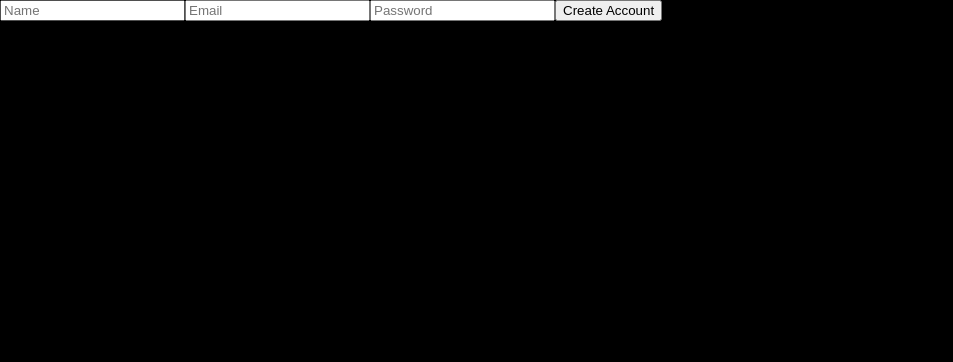
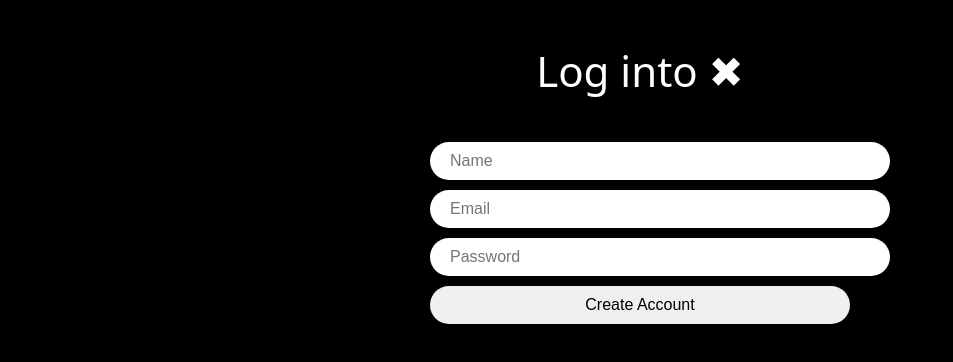
Before and after one commit to always97/xwitter, a React (Vite) app: page /create-account in a window 1280 px wide. Shown: the top 362 px of the page, without its empty margins (0-953 px from the left). Built offline with nearby package versions, Linux system fonts and the light colour scheme.

Commit message:
feat: CreateAccount Page 기능 구현 (추후 firebase 추가)

```diff
--- a/src/App.tsx
+++ b/src/App.tsx
@@ -4,10 +4,11 @@
 import Profile from "./routes/profile";
 import Login from "./routes/login";
 import CreateAccount from "./routes/create-account";
-import { createGlobalStyle } from "styled-components";
+import styled, { createGlobalStyle } from "styled-components";
 import reset from "styled-reset";
 import { useEffect, useState } from "react";
 import LoadingScreen from "./components/loading-screen";
+import { auth } from "./firebase";
 
 const router = createBrowserRouter([
   {
@@ -43,10 +44,17 @@
   }
 `;
 
+const Wrapper = styled.div`
+  height: 100vh;
+  display: flex;
+  justify-content: center;
+`;
+
 function App() {
   const [isLoading, setIsLoading] = useState(true);
   const init = async () => {
     // wait for firebase
+    await auth.authStateReady();
     setIsLoading(false);
   };
 
@@ -55,10 +63,10 @@
   }, []);
 
   return (
-    <>
+    <Wrapper>
       <GlobalStyles />
       {isLoading ? <LoadingScreen /> : <RouterProvider router={router} />}
-    </>
+    </Wrapper>
   );
 }
 
--- a/src/routes/create-account.tsx
+++ b/src/routes/create-account.tsx
@@ -1,17 +1,47 @@
 import React, { useState } from "react";
 import { styled } from "styled-components";
 
-const Wrapper = styled.div``;
+const Wrapper = styled.div`
+  height: 100%;
+  display: flex;
+  flex-direction: column;
+  align-items: center;
+  width: 420px;
+  padding: 50px 0px;
+`;
 
-const Form = styled.form``;
+const Title = styled.h1`
+  font-size: 42px;
+`;
 
-const Input = styled.input``;
+const Form = styled.form`
+  margin-top: 50px;
+  display: flex;
+  flex-direction: column;
+  gap: 10px;
+  width: 100%;
+`;
+
+const Input = styled.input`
+  padding: 10px 20px;
+  border-radius: 50px;
+  border: none;
+  width: 100%;
+  font-size: 16px;
+  &[type="submit"] {
+    cursor: pointer;
+    &:hover {
+      opacity: 0.8;
+    }
+  }
+`;
 
 export default function CreateAccount() {
   const [isLoading, setLoading] = useState(false);
   const [name, setName] = useState("");
   const [email, setEmail] = useState("");
   const [password, setPassword] = useState("");
+  const [error, setError] = useState("");
 
   const onChange = (e: React.ChangeEvent<HTMLInputElement>) => {
     const {
@@ -28,11 +58,20 @@
 
   const onSubmit = (e: React.FormEvent<HTMLFormElement>) => {
     e.preventDefault();
+    try {
+      // set name
+      // redirect to the home page
+    } catch (e) {
+      // setError
+    } finally {
+      setLoading(false);
+    }
     console.log(name, email, password);
   };
 
   return (
     <Wrapper>
+      <Title>Log into ✖</Title>
       <Form onSubmit={onSubmit}>
         <Input
           onChange={onChange}
@@ -58,7 +97,10 @@
           type="password"
           required
         />
-        <Input type="submit" value="Create Account" />
+        <Input
+          type="submit"
+          value={isLoading ? "Loading..." : "Create Account"}
+        />
       </Form>
     </Wrapper>
   );
```
